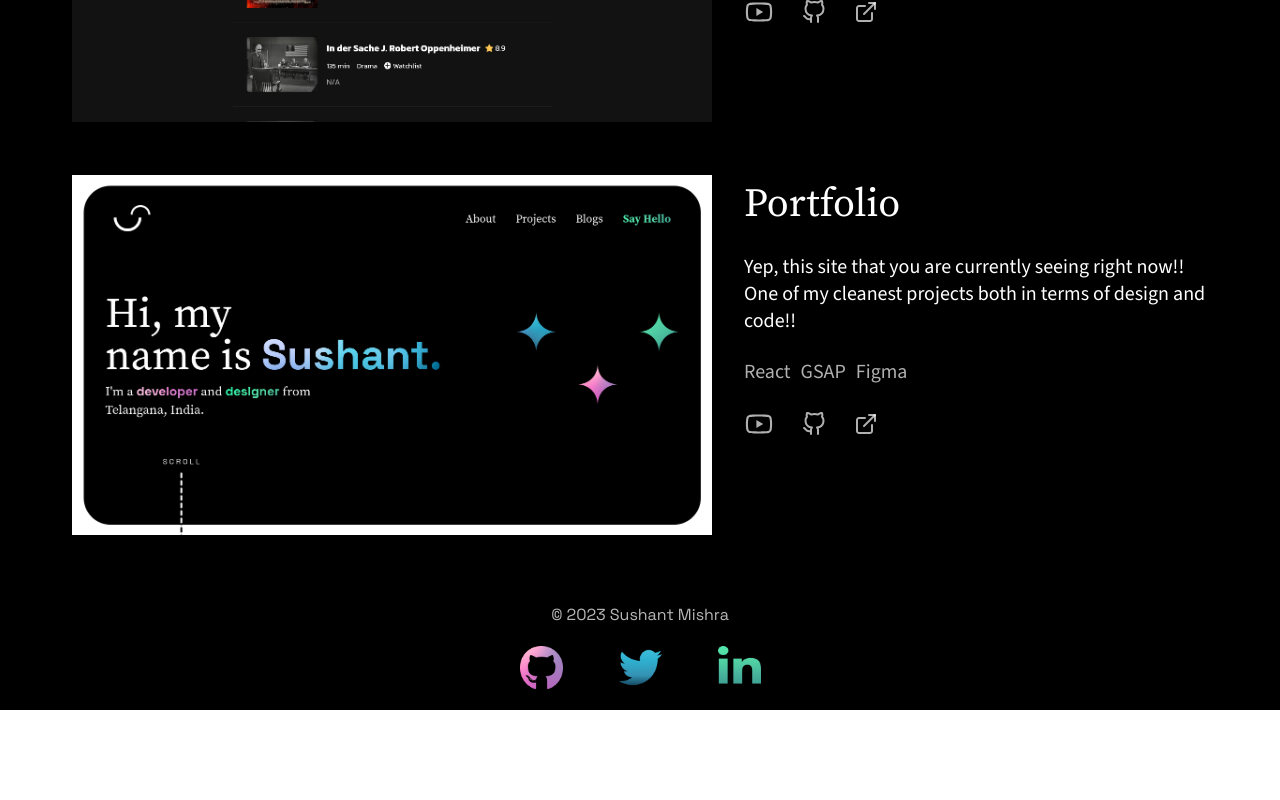
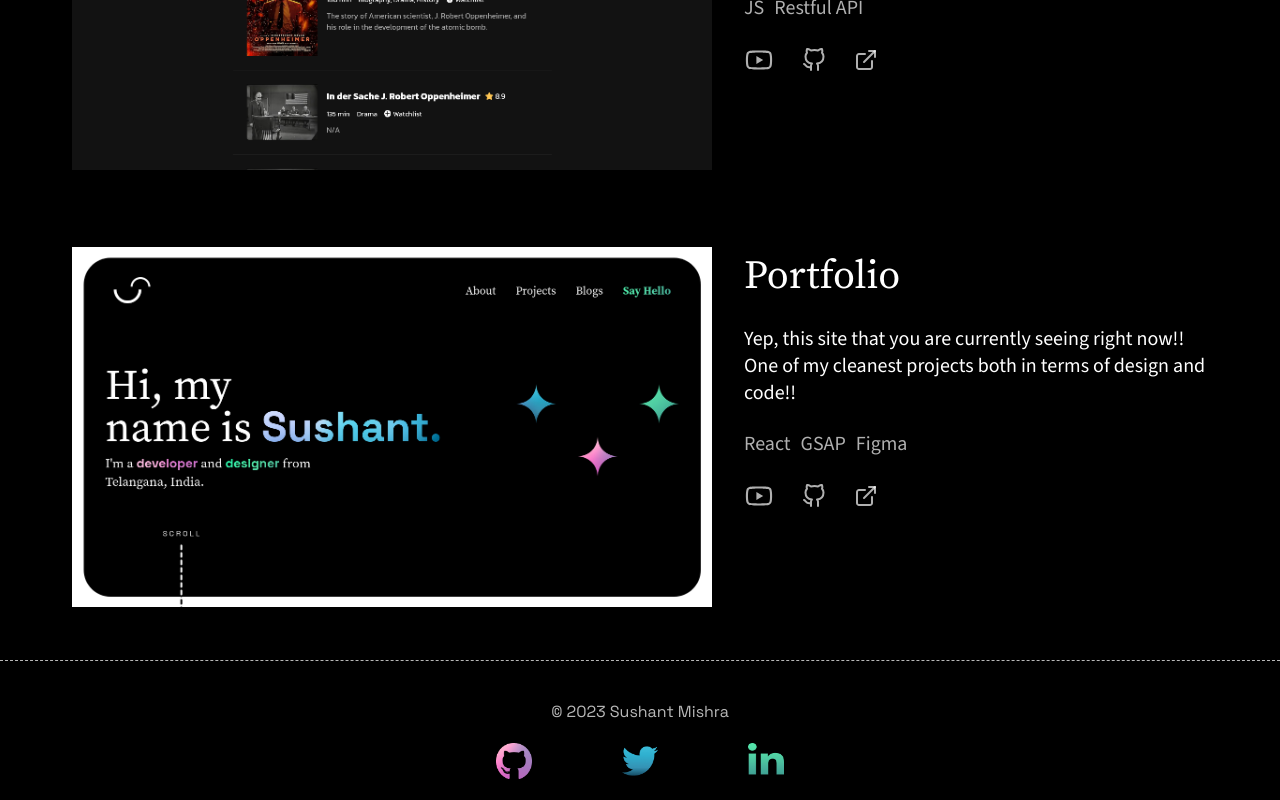
Before and after one commit to Sushants-Git/Portfolio, a React (Vite) app: page / in a window 1280 px wide. Shown: the part 2876-3676 px from the top of the page. Before the commit the page ends 3586 px from the top, so only its background shows below. Built offline with nearby package versions, Linux system fonts and the light colour scheme.

Commit message:
Dashed Borders

```diff
--- a/src/App.css
+++ b/src/App.css
@@ -250,6 +250,7 @@
   width: 100vw;
   min-height: 100vh;
   background-color: black;
+  padding-bottom: 3rem;
 }
 
 .projects p {
@@ -270,7 +271,7 @@
   margin-right: 4.5rem;
   display: flex;
   flex-direction: column;
-  gap: 3rem;
+  gap: 4.5rem;
 }
 
 .project {
@@ -327,10 +328,11 @@
 /*--- Footer ---*/
 
 .footer {
+  border-top: 1px dashed rgba(255, 255, 255, 0.721);
   font-family: "Space Grotesk", sans-serif;
   background-color: black;
   color: rgba(255, 255, 255, 0.721);
-  padding-top: 3rem;
+  padding-top: 1.5rem;
   font-size: 1rem;
   padding-bottom: 1rem;
   text-align: center;
@@ -345,13 +347,13 @@
   padding: 5px 10px;
   right: 0%;
   bottom: 10px;
-  gap: 56px;
+  gap: 90px;
 }
 
 .socials-wrapper-footer img {
   display: block;
-  width: 43px;
-  height: 43px;
+  width: 36px;
+  height: 36px;
 }
 
 @media (max-width: 768px) {
--- a/src/Footer/Footer.jsx
+++ b/src/Footer/Footer.jsx
@@ -22,7 +22,7 @@ function Footer() {
       <p>&copy; 2023 Sushant Mishra</p>
       <div className="socials-wrapper-footer">
         {socialsData.map((social) => (
-          <a href={social.url} target="_blank">
+          <a key={`${social.url}-Footer`} href={social.url} target="_blank">
             <img src={social.image} alt="" />
           </a>
         ))}
--- a/src/Hero/Socials.jsx
+++ b/src/Hero/Socials.jsx
@@ -20,7 +20,7 @@ function Socials() {
   return (
     <div className="socials-wrapper">
       {socialsData.map((social) => (
-        <a href={social.url} target="_blank">
+        <a key={`${social.url}-Hero`} href={social.url} target="_blank">
           <img src={social.image} alt="" />
         </a>
       ))}
```
